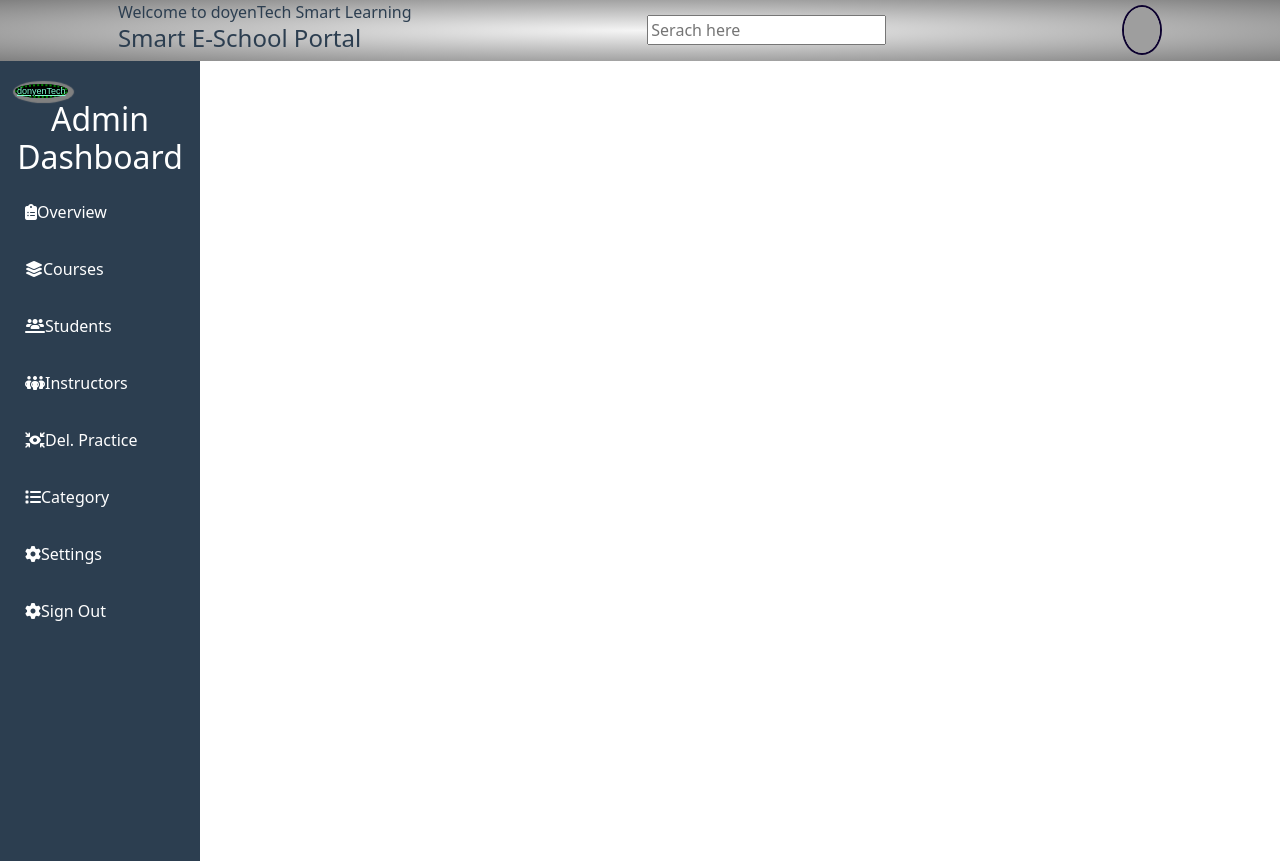
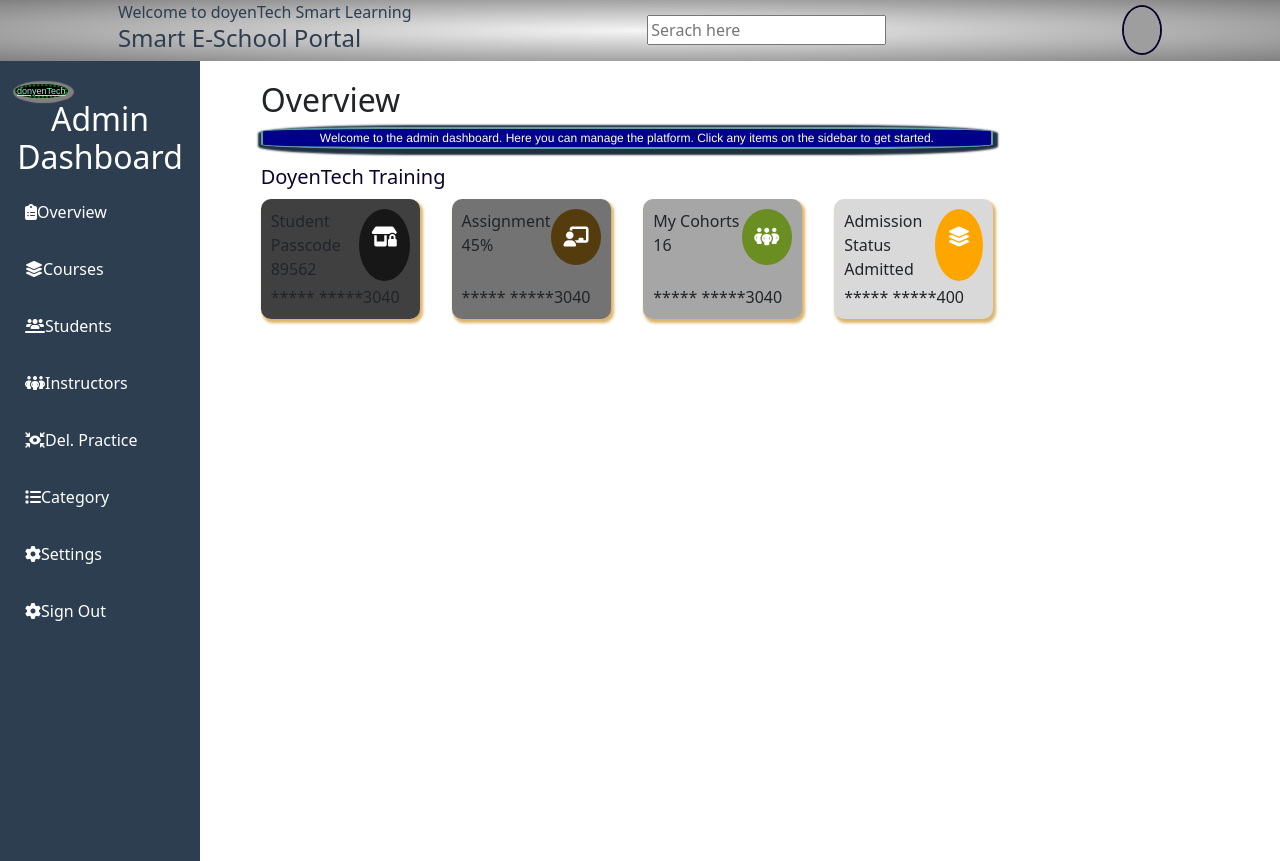
Before and after one commit to xtomuoneke/Solo_Project, a plain HTML site: page adminDashboard1.html in a window 1280 px wide. Drawn offline with nearby package versions, Linux system fonts and the light colour scheme; the site is published under a folder, as on GitHub Pages, so addresses that start at the root find nothing.

Commit message:
I modified index.html file and two others

```diff
--- a/adminDashboard1.html
+++ b/adminDashboard1.html
@@ -180,7 +180,7 @@
     </div>
   </div>
   <!-- <script src="/adminScript.js"></script> -->
-  <script src="/adminJava.js"></script>
+  <script src="./adminJava.js"></script>
   <script src="https://cdn.jsdelivr.net/npm/@popperjs/core@2.11.8/dist/umd/popper.min.js"
     integrity="sha384-I7E8VVD/ismYTF4hNIPjVp/Zjvgyol6VFvRkX/vR+Vc4jQkC+hVqc2pM8ODewa9r"
     crossorigin="anonymous"></script>
```
